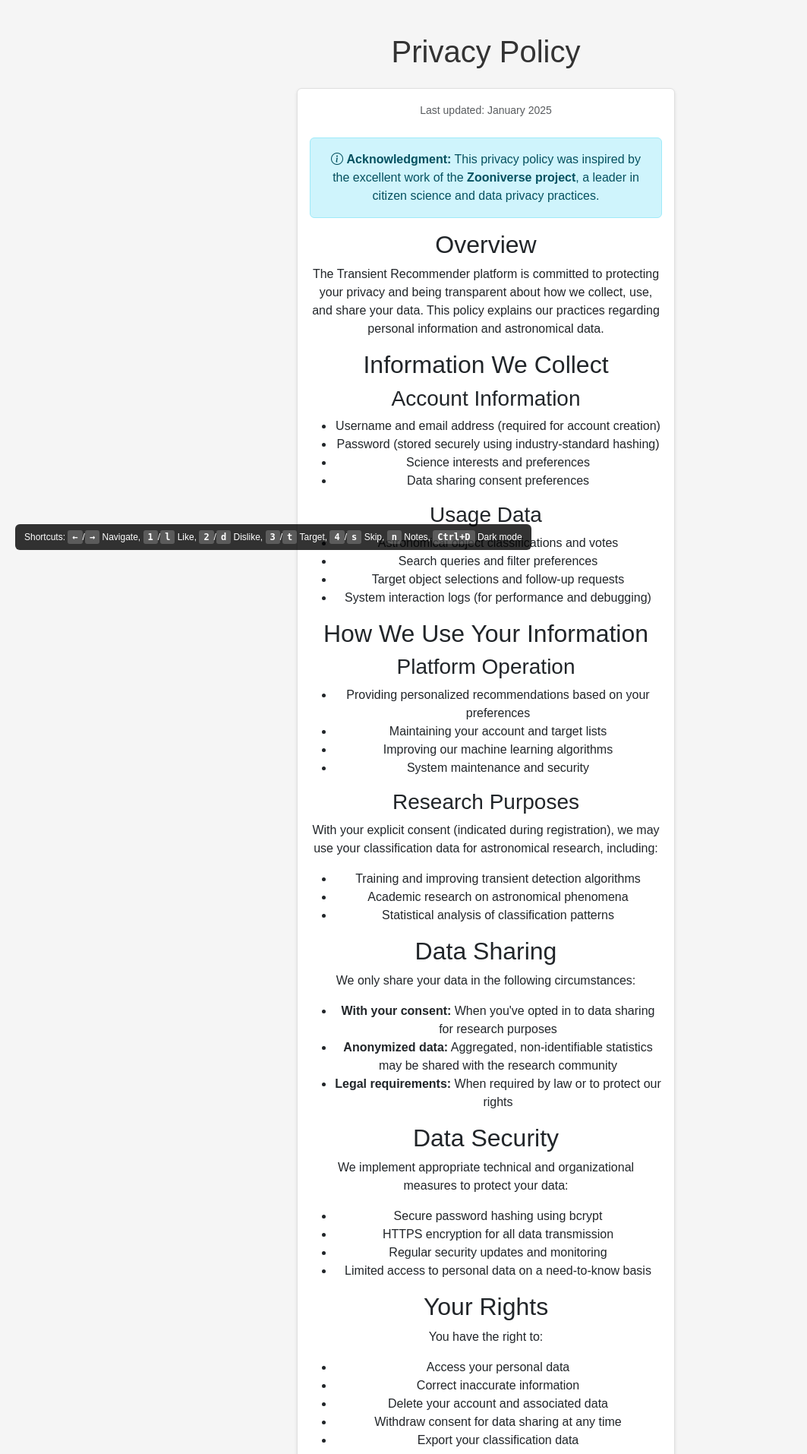
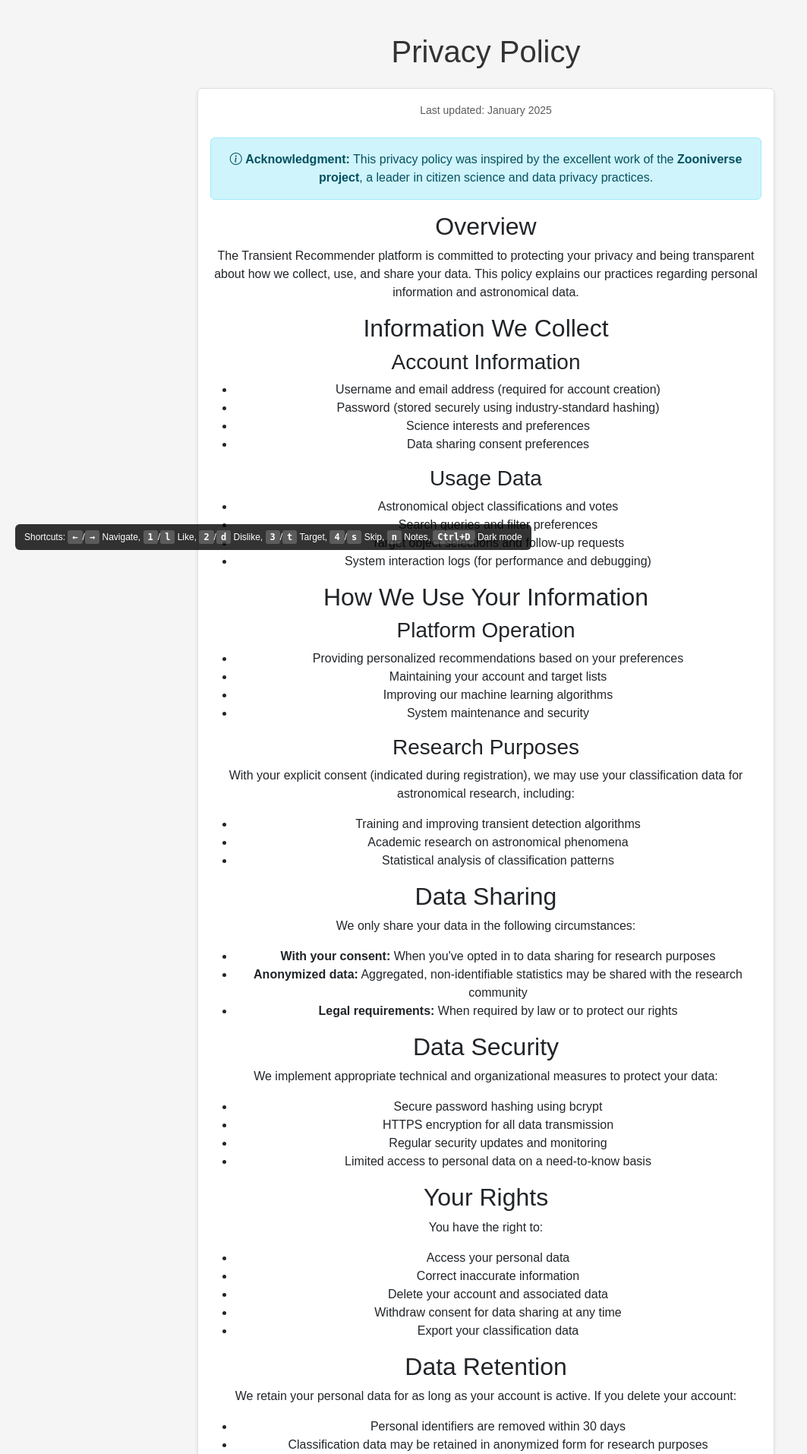
Before and after one commit to alexandergagliano/transient-recommender, a FastAPI app: template app/templates/privacy.html in a window 1280 px wide. Shown: the part 56-1970 px from the top of the page at 76% size, without its empty margins (0-1063 px from the left). Run offline with FastAPI, Linux system fonts and the light colour scheme; the template is opened without the code that fills it, so the values that code supplies are empty.

Commit message:
Fix privacy policy layout and remove irrelevant contact methods

```diff
--- a/app/templates/privacy.html
+++ b/app/templates/privacy.html
@@ -4,8 +4,8 @@
 
 {% block content %}
 <div class="container mt-4">
-    <div class="row justify-content-center">
-        <div class="col-lg-8">
+    <div class="row">
+        <div class="col-12">
             <h1 class="mb-4">Privacy Policy</h1>
 
             <div class="card">
@@ -142,8 +142,6 @@
                     </p>
                     <ul>
                         <li>Email: <a href="mailto:transientrecommender@gmail.com">transientrecommender@gmail.com</a></li>
-                        <li>Through your account settings</li>
-                        <li>Via our GitHub repository issues</li>
                     </ul>
                 </div>
             </div>
```
